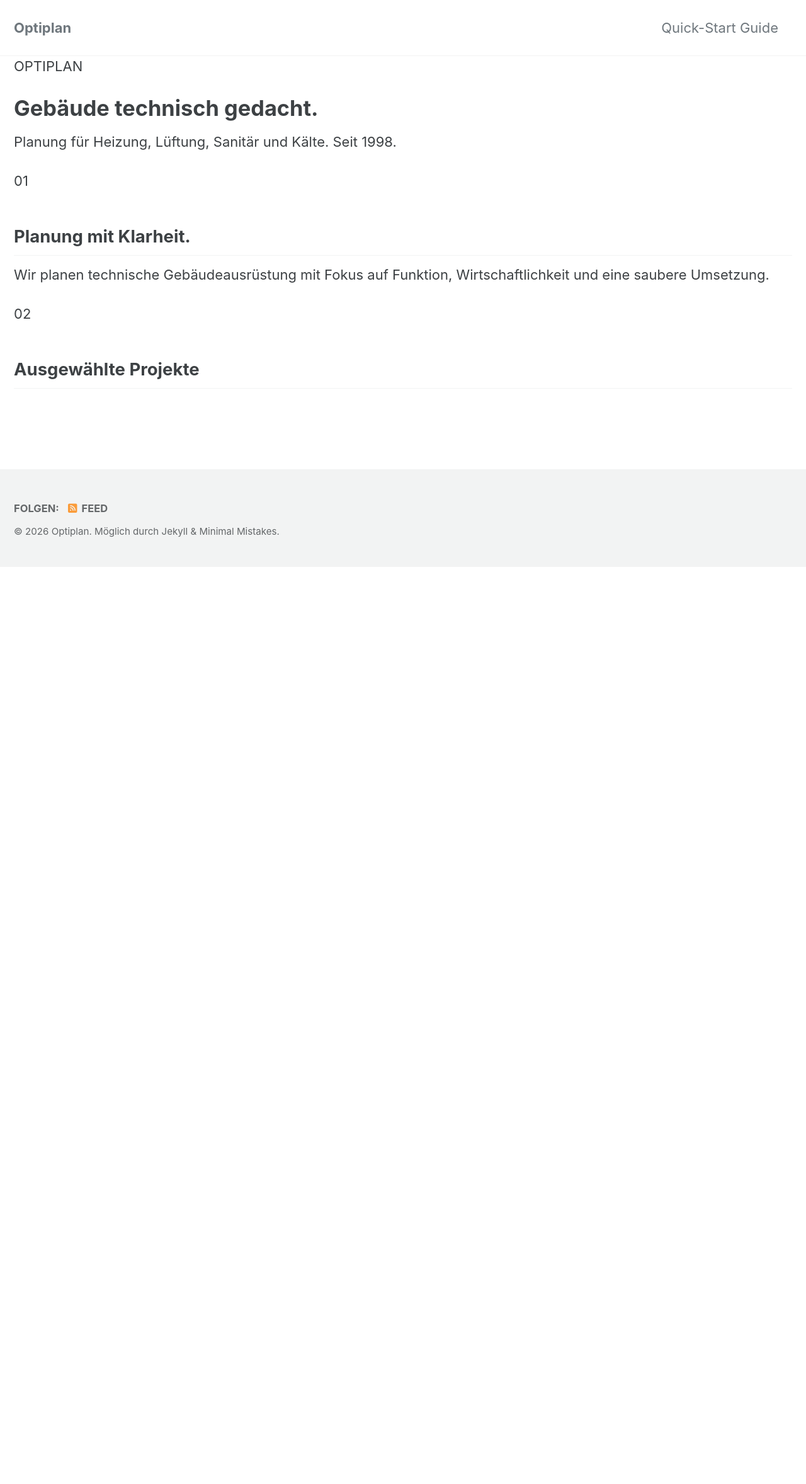
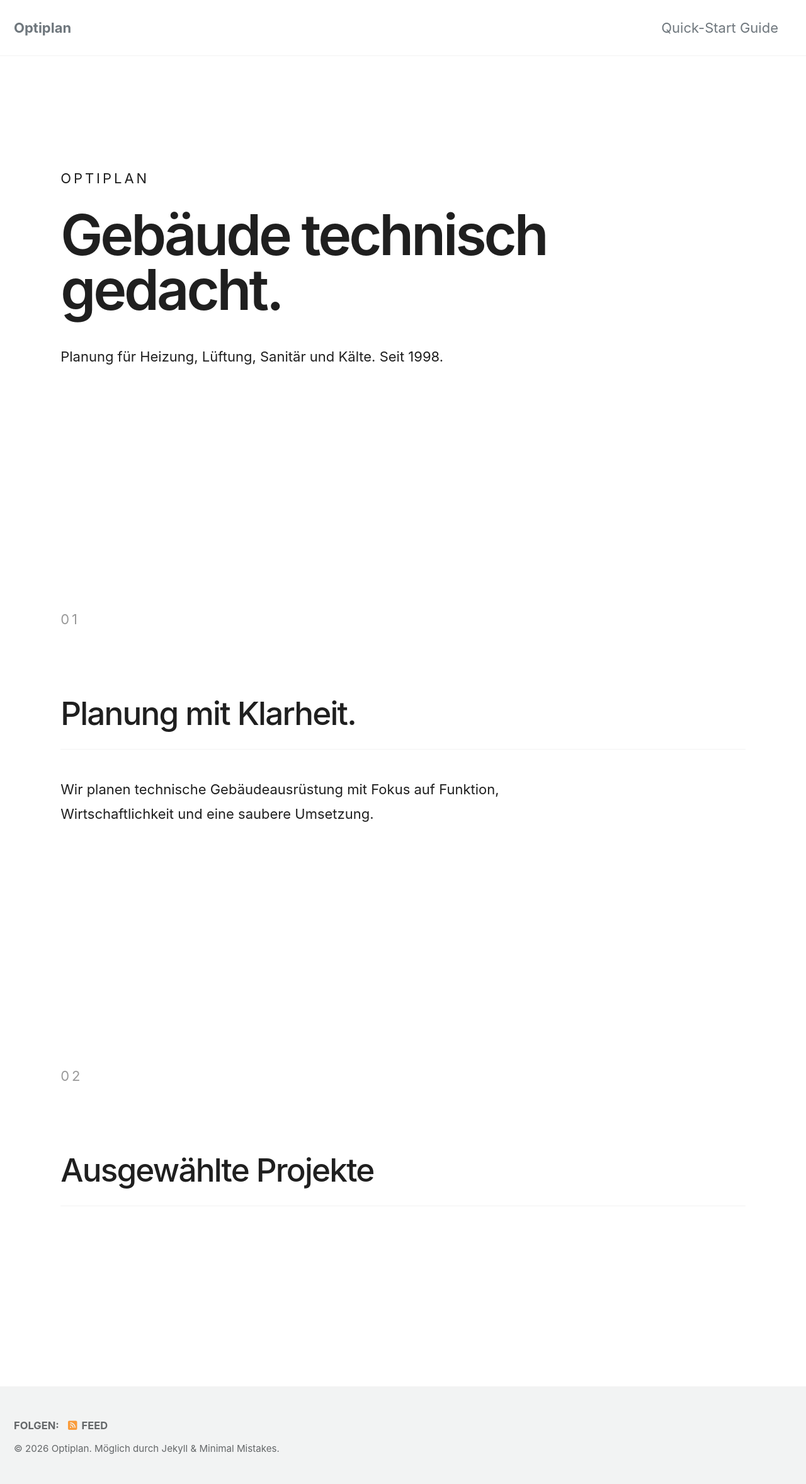
Before and after one commit to gryphiusodenhobler/www.optiplan.at, a Jekyll site: the page built from index.md, in a window 1280 px wide. Shown: the whole page at 63% size. Built offline with Jekyll 4.4.1, drawn with Linux system fonts in a browser that asks for light colours; cached includes are drawn as plain includes; before the commit the page ends 900 px from its top, so only the background shows below that.

Commit message:
Update main.scss

```diff
--- a/assets/css/main.scss
+++ b/assets/css/main.scss
@@ -7,3 +7,4 @@ search: false
 
 @import "minimal-mistakes/skins/{{ site.minimal_mistakes_skin | default: 'default' }}"; // skin
 @import "minimal-mistakes"; // main partials
+@import "optiplan";
```
